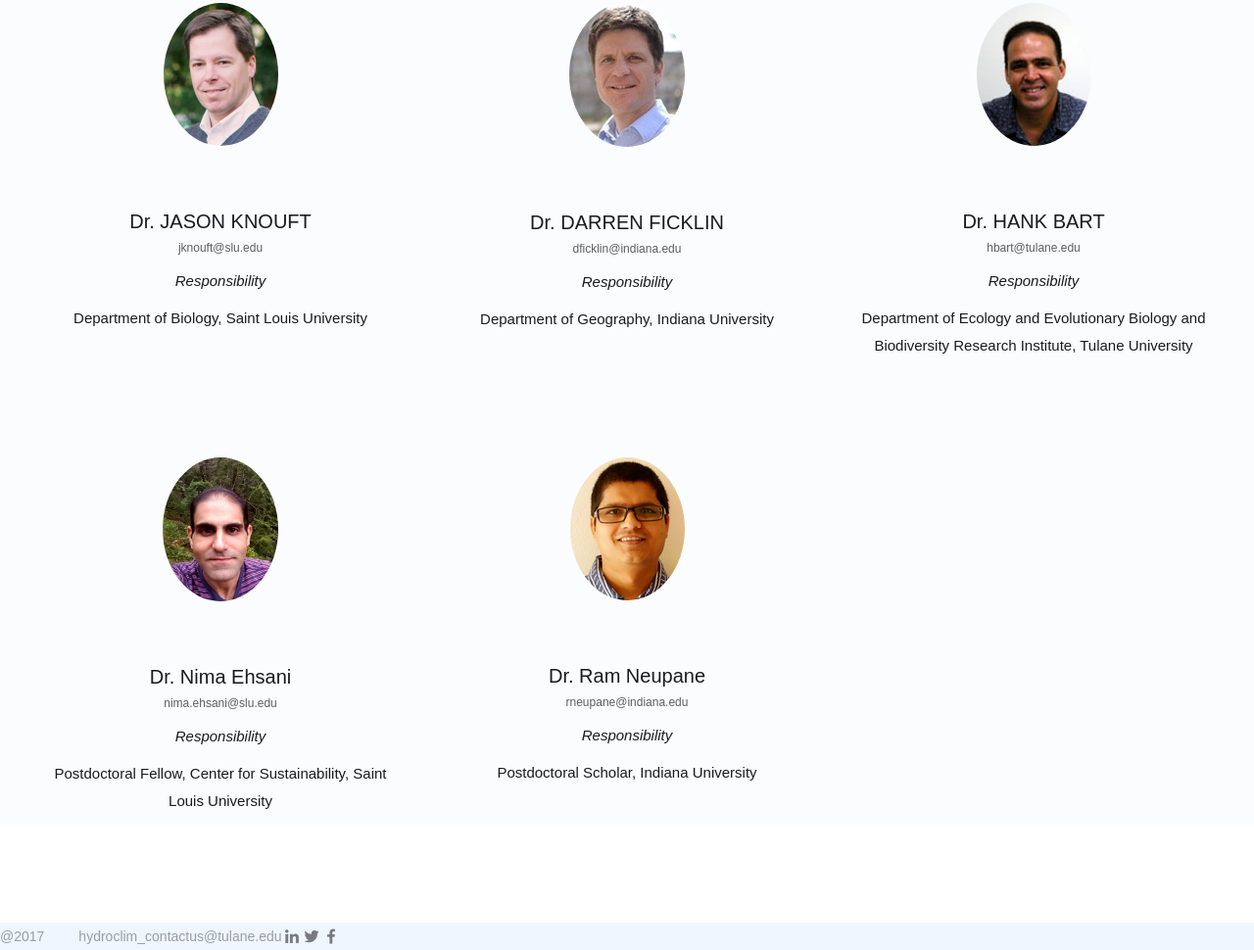
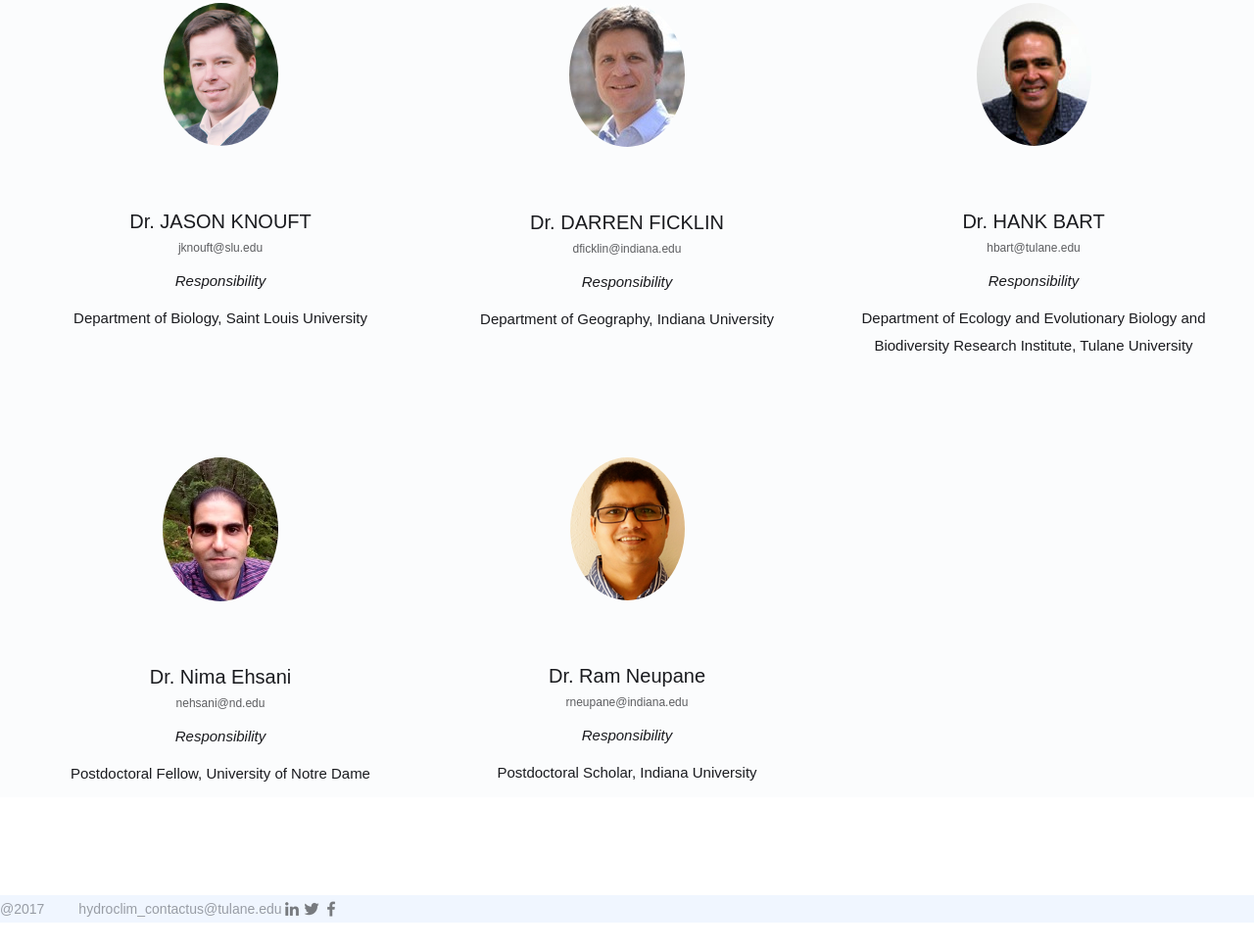
Before and after one commit to nelsonrios/hydroclim, a plain HTML site: page new_website_layout/team.html in a window 1280 px wide. Shown: the part 333-1303 px from the top of the page at 98% size. After the commit the page ends 1275 px from the top, so only its background shows below. Drawn offline with nearby package versions, Linux system fonts and the light colour scheme; a script that the page names is missing.

Commit message:
update team - Nima contact info

```diff
--- a/new_website_layout/team.html
+++ b/new_website_layout/team.html
@@ -55,9 +55,9 @@
       <div id="w-node-4d0a17c23ee8-2bcc4c94" class="number-contact-wrap">
         <div class="corner"><img src="images/Nima.jpg" alt="" class="image-3"></div>
         <div class="paragraph-bigger">Dr. Nima Ehsani</div>
-        <div class="paragraph-tiny cc-paragraph-tiny-light">nima.ehsani@slu.edu<br></div>
+        <div class="paragraph-tiny cc-paragraph-tiny-light">nehsani@nd.edu<br></div>
         <div class="paragraph-contact-text"><em>Responsibility</em><br></div>
-        <div class="paragraph-contact-text">Postdoctoral Fellow, Center for Sustainability, Saint Louis University<br></div>
+        <div class="paragraph-contact-text">Postdoctoral Fellow, University of Notre Dame<br></div>
       </div>
       <div id="w-node-1bf8c6ff80ad-2bcc4c94" class="number-contact-wrap">
         <div class="corner"><img src="images/ram-neupane2_orig.png" alt="" class="image-3"></div>
```
